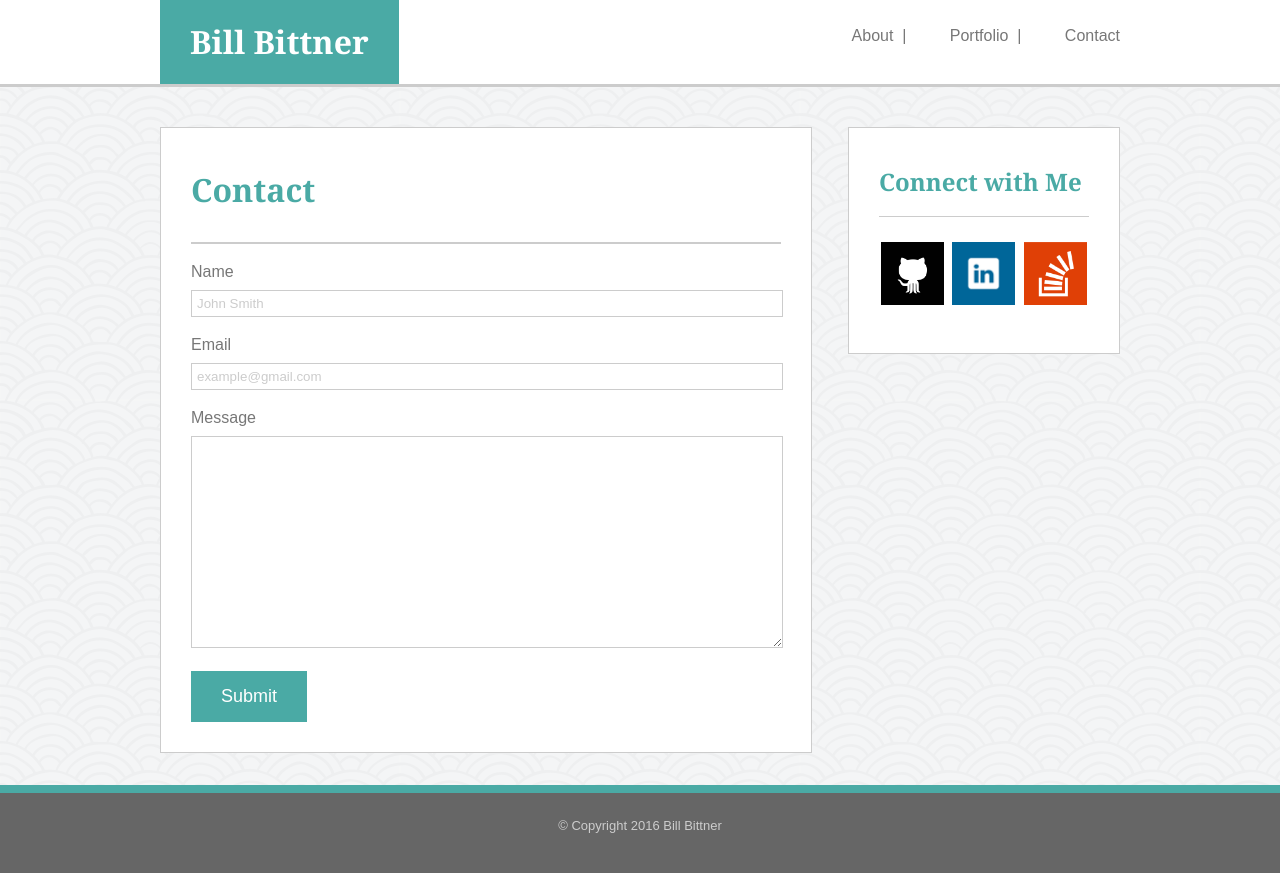
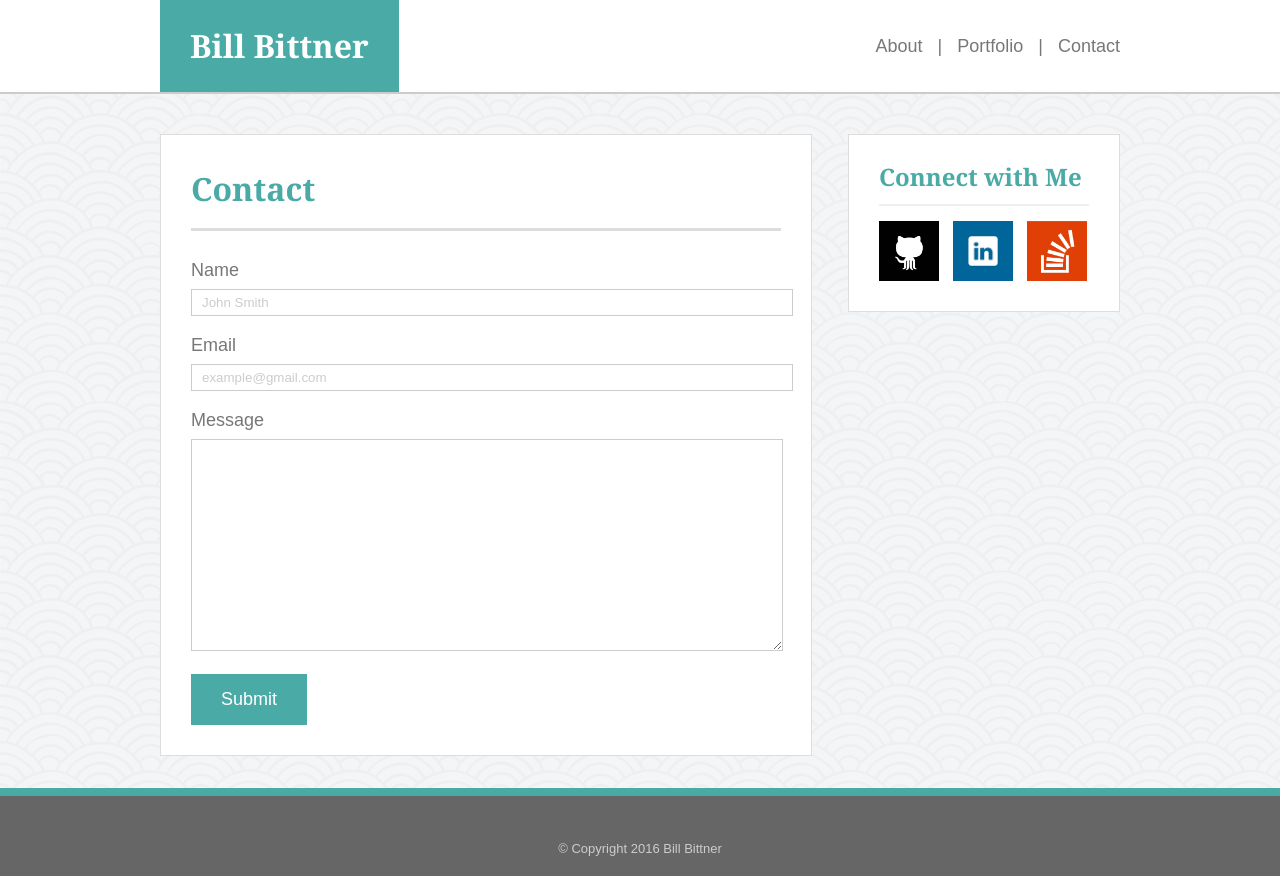
Before and after one commit to billbitt/Basic-Portfolio, a PHP site: page /contact.html in a window 1280 px wide. Run offline with PHP 8.4, Linux system fonts and the light colour scheme.

Commit message:
played around with sizing.  got top bar and content header pefect.  top nav placement and color still not perfect.

```diff
--- a/assets/css/style.css
+++ b/assets/css/style.css
@@ -2,37 +2,47 @@
 .topBar {
 	overflow: auto;
 	background-color: #ffffff;
-	border-bottom: #cccccc solid 3px;  /* is this list correct?*/
+	border-bottom: #cccccc solid 2px;  /* is this list correct?*/
 }
 
-.sectionWrap {
+.topWrap {
 	/*background-color: yellow;*/
 	overflow: auto;
 	width: 960px;
 	margin: auto;
+	position: relative;
 }
 
 .topBar__name {
 	float: left;
 	background-color: #4aaaa5;
-	padding: 10px 30px 10px 30px;
+	padding: 22px 30px 22px 30px;
 }
 
 .topBar__navigation {
  	/*background-color: orange;*/
  	float: right;
- 	margin-top: 20px;
+ 	position: absolute;
+ 	right: 0px;
+ 	bottom: 40%;
 }
 
-.middle {
+.middleBar {
 	/*background-color: purple;*/
 	clear: both;
-	padding: 40px 0px 40px 0px;
 	overflow: auto;
 }
 
+.middleWrap {
+	/*background-color: yellow;*/
+	overflow: auto;
+	margin: auto;
+	padding: 40px 0px 40px 0px;
+	width: 960px;
+}
+
 .contentBox {
-	border: #CCCCCC solid 1px;
+	border: #dddddd solid 1px;
 	padding: 30px 30px 30px 30px;
 	background-color: #ffffff;
 }
@@ -51,8 +61,9 @@
 
 /*about page items */
 #profilePic {
+	width: 200px;
 	float: left;
-	margin: 10px 20px 10px 0px;
+	margin: 10px 25px 10px 0px;
 }
 
 /*portfolio page items*/
@@ -87,15 +98,15 @@
 
 /*contact page elements*/
 form {
-	margin: 20px 0px 0px 0px;
+	margin: 30px 0px 0px 0px;
 }
 
 input {
 	margin: 10px 0px 20px 0px;
 	border: #CCCCCC solid 1px;
-	padding: 5px;
+	padding: 5px 10px 5px 10px;
 	width: 580px;
-	color: #CCCCCC
+	color: #cccccc;
 }
 
 textarea {
@@ -104,7 +115,7 @@ textarea {
 	padding: 5px;
 	width: 580px;
 	height: 200px;
-	color: #CCCCCC
+	color: #CCCCCC;
 }
 
 button {
@@ -128,19 +139,18 @@ body {
 
 hr {
 	border: 0px;
-	background-color: #CCCCCC;
+	margin-top: 15px;
+	margin-bottom: 15px;
 }
 
 .hr--content {
-	height: 2px;
-	margin-top: 20px;
-	margin-bottom: 20px;
+	height: 3px;
+	background-color: #dddddd;
 }
 
 .hr--contact {
-	margin-top: 10px;
-	margin-bottom: 10px;
-	height: 1px;
+	height: 2px;
+	background-color: #eeeeee;
 }
 
 footer {
@@ -157,11 +167,11 @@ h1, h2, h3, h4 {
 	font-family: 'Georgia', Times, 'Times New Roman', serif;
 	font-weight: bold;
 	color: #4aaaa5;
-	line-height: 2;
 }
 
 h1 {
 	font-size: xx-large;
+	line-height: 1.5;
 }
 
 .h1--topBar {
@@ -182,11 +192,13 @@ h3 {
 
 .standardText {
 	font-family: 'Arial', 'Helvetica Neue', Helvetica, sans-serif;
-	color: #777777
+	color: #777777;
+	font-size: large;
 }
 
 p {
 	line-height: 2;
+	margin: 20px 0px 20px 0px;
 }
 
 /*link styles*/
@@ -194,24 +206,38 @@ a {
 	text-decoration: none;
 }
 
-.a__imageLink {
-	margin: 15px 2px 15px 2px;
-	height: 30%;
-	width: 30%;
+.contactLink {
+	float: left;
+	height: 60px;
+	width: 60px;
 }
 
-.a__imageLink:hover {
-	height: 33%;
+.contactLink--padded {
+	margin: 0px 14px 0px 0px;
+}
+
+.contactLink:hover {
 	box-shadow: 0 4px 8px 0 rgba(0, 0, 0, 0.2), 0 6px 20px 0 rgba(0, 0, 0, 0.19);
 }
 
-.a__navLink {
+.navLink {
 	color: #777777;
-	margin: 0px 0px 0px 30px;
 }
 
-.a__navLink:hover {
+.navLink:hover {
 	color: #4aaaa5;
+}
+
+.navLink--left {
+	margin: 0px 10px 0px 0px;
+}
+
+.navLink--middle {
+	margin: 0px 10px 0px 10px;
+}
+
+.navLink--right {
+	margin: 0px 0px 0px 10px;
 }
 
 .a__portfolioLink:hover {
--- a/contact.html
+++ b/contact.html
@@ -10,23 +10,23 @@
 	<div class="pageWrap">
 		<!-- this section is the top navigation bar -->
 		<section class="topBar">
-			<div class="sectionWrap">
+			<div class="topWrap">
 				<div class="topBar__name">
 					<h1 class="h1--topBar">Bill Bittner</h1>
 				</div>
 				<nav class="topBar__navigation">
-					<p>
-					<a href="index.html" class="a__navLink">About</a>&nbsp;&nbsp;|&nbsp;&nbsp;
-					<a href="portfolio.html" class="a__navLink">Portfolio</a>&nbsp;&nbsp;|&nbsp;&nbsp;
-					<a href="contact.html" class="a__navLink">Contact</a>
-					</p>
+					<a class="navLink navLink--left" href="index.html" >About</a>
+					|
+					<a class="navLink navLink--middle" href="portfolio.html">Portfolio</a>
+					|
+					<a class="navLink navLink--right" href="contact.html">Contact</a>
 				</nav>
 			</div>
 		</section>
 
 		<!-- this section is the main content of the page-->
-		<section class="middle">
-			<div class="sectionWrap">
+		<section class="middleBar">
+			<div class="middleWrap">
 				<div class="contentBox contentBox__main">
 					<h1>Contact</h1>
 					<hr class="hr--content">
@@ -51,13 +51,13 @@
 					<h2>Connect with Me</h2>
 					<hr class="hr--contact">
 					<a href="https://github.com/billbittner" target="_blank">
-					<img class="a__imageLink" src="assets/images/gitPic.png" alt="github icon">
+					<img class="contactLink contactLink--padded" src="assets/images/gitPic.png" alt="github icon">
 					</a>
 					<a href="https://www.linkedin.com/in/bill-bittner-b1b48b4b" target="_blank">
-					<img class="a__imageLink" src="assets/images/linkedinPic.png" alt="linked in icon">
+					<img class="contactLink contactLink--padded" src="assets/images/linkedinPic.png" alt="linked in icon">
 					</a>
 					<a href="http://stackexchange.com/users/9160255/bill-bittner" target="_blank">
-					<img class="a__imageLink" src="assets/images/stackPic.png" alt="stack overflow icon">
+					<img class="contactLink" src="assets/images/stackPic.png" alt="stack overflow icon">
 					</a>
 				</div>
 			</div>
```
Also changed, not shown: index.html (+11 -11 lines), portfolio.html (+11 -11 lines).
